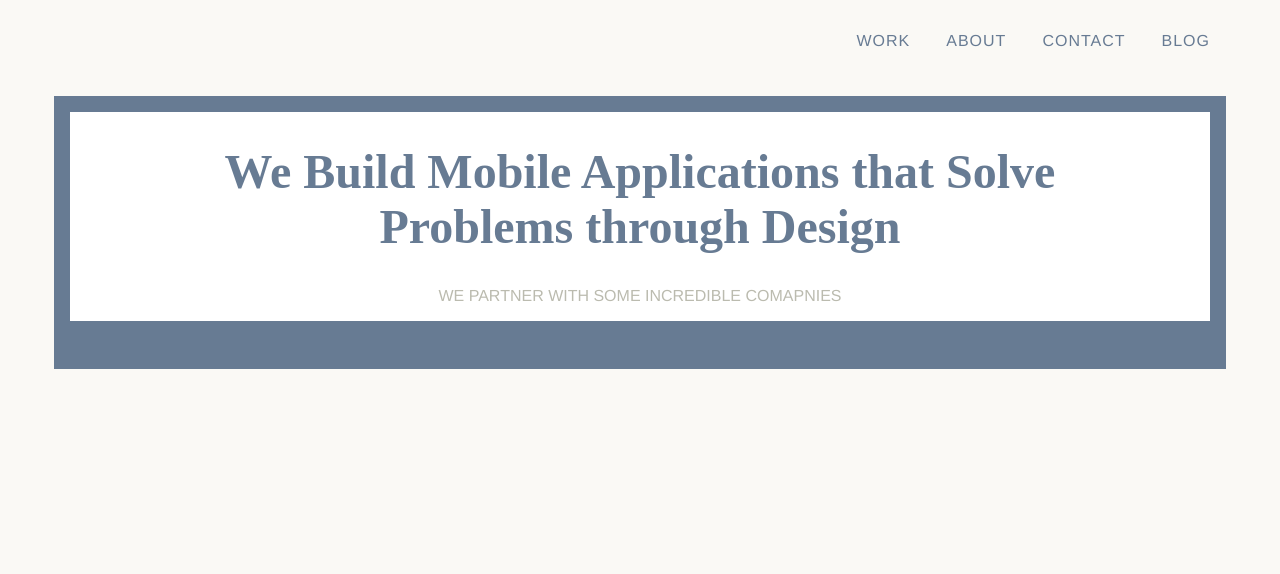
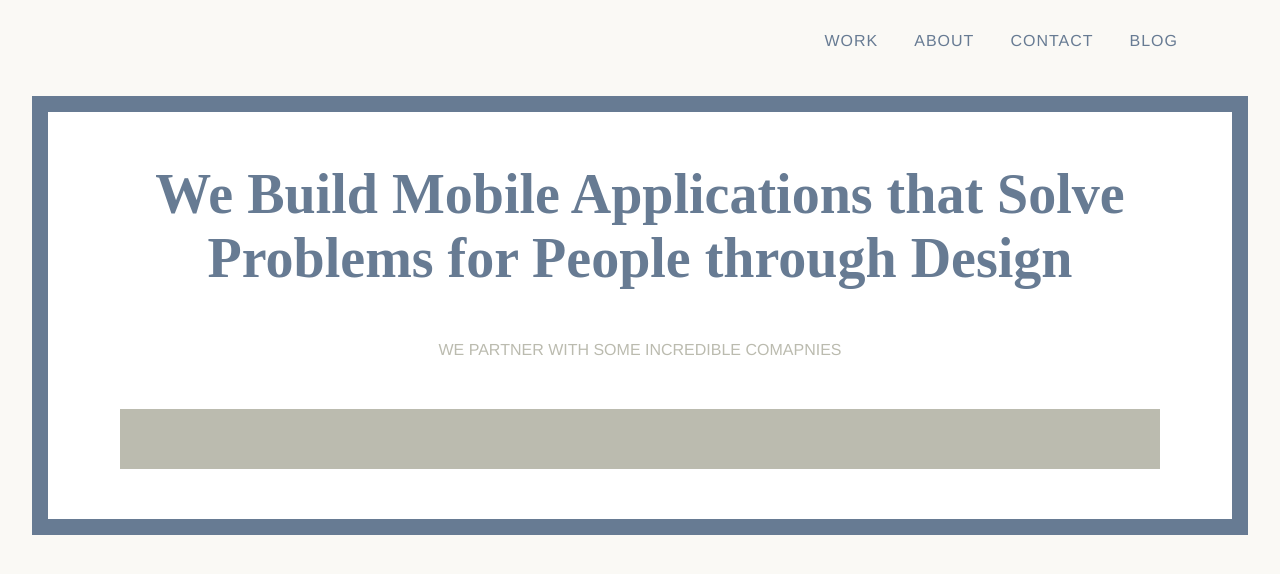
Before and after one commit to FuturaIO/futuraio.github.com, a Jekyll site: the page built from index.html, in a window 1280 px wide. Shown: the top 574 px of the page. Built offline with Jekyll 4.4.1, drawn with Linux system fonts in a browser that asks for light colours; nearby versions of some CDN libraries; library files that are not in the unit come from our copies; Markdown is read by kramdown in place of the engine named in the settings.

Commit message:
updates to main callout section

```diff
--- a/assets/css/style.css
+++ b/assets/css/style.css
@@ -20,6 +20,7 @@ header {
 
 header nav {
 	float: right;
+	margin-right: 2em;
 }
 
 header a {
@@ -46,6 +47,7 @@ header .logo {
 #about {
 	background: #fff;
 	border: 1em solid #677b93;
+	margin: 0 2em;
 }
 
 #about p {
@@ -56,12 +58,16 @@ header .logo {
 
 #about h1 {
 	font-family: "athelas", georiga, serif;
-	font-size: 3em;
+	font-size: 3.5em;
 	text-align: center;
 	color: #677b93;
-	max-width: 1024px;
-	margin-left: auto;
-	margin-right: auto;
+	margin: 50px;
+}
+
+.partner {
+	background: #bbbbaf;
+	margin: 50px;
+	padding: 30px;
 }
 
 /*************************
--- a/index.html
+++ b/index.html
@@ -3,18 +3,34 @@ layout: default
 title: Home
 ---
 
-<section id="about" class="container">
-	<h1>We Build Mobile Applications that Solve Problems through Design</h1>
-	<p>We partner with some incredible comapnies</p>
+<section id="about">
+  <div class="container">
+    <h1>We Build Mobile Applications that Solve Problems for People through Design</h1>
+    <p>We partner with some incredible comapnies</p>
+    <div class="partner"></div>
+  </div>
 </section>
-<section id="work" class="container">
+
+<section id="work">
 	<section id="traffic">
+    <div class="container">
+    </div>
 	</section>
-	<section id="kindrid">
+	<section id="surfr">
+    <div class="container">
+    </div>
 	</section>
 </section>
-<section id="about" class="container">
+
+<section id="team">
+  <div class="container">
+    <img>
+  </div>
 </section>
-<section id="contact" class="container">
+
+<section id="contact">
+  <div class="container">
+  </div>
 </section>
+
 <footer></footer>
```
